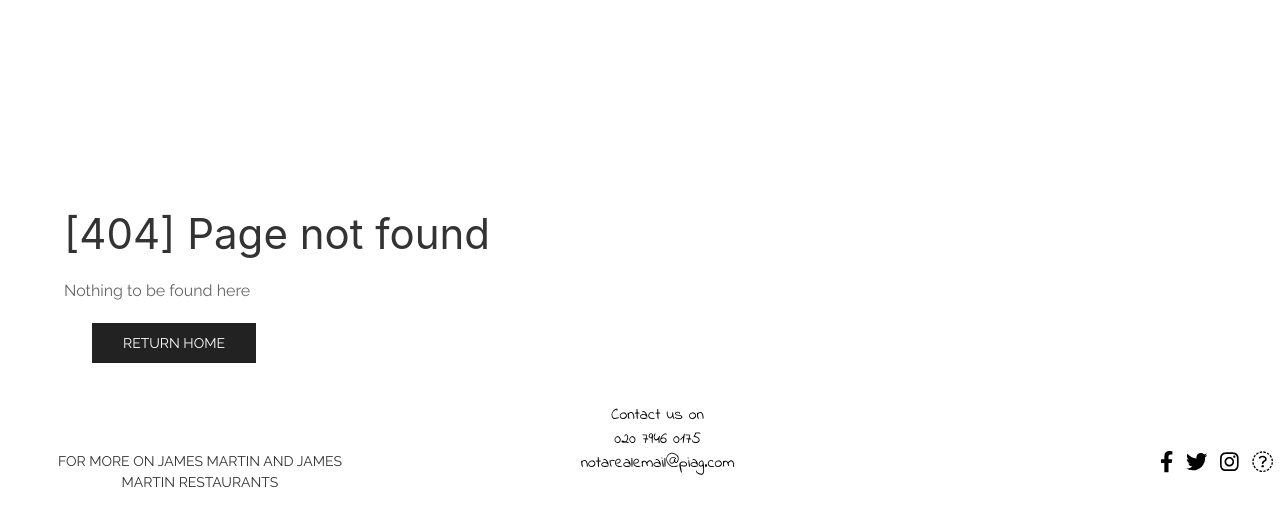
After one commit to Code-Institute-Submissions/pigginnel, a Flask app: template templates/error_404.html in a window 1280 px wide. The commit adds this page. Shown: the top 526 px of the page. Run offline with Flask 2, Linux system fonts and the light colour scheme; the template is opened without the code that fills it, so the values that code supplies are empty; some libraries are stand-ins or nearby versions.

Commit message:
FEAT: Include error responses

```diff
--- a/run.py
+++ b/run.py
@@ -228,6 +228,16 @@ def reload():
     return redirect(url_for("index"))
 
 
+@app.errorhandler(404)
+def not_found_error(error):
+    return render_template('error_404.html'), 404
+
+
+@app.errorhandler(500)
+def internal_server_error(error):
+    return render_template('error_500.html'), 500
+
+
 if __name__ == "__main__":
     app.run(
         host=os.environ.get("IP", "127.0.0.1"),
--- a/static/css/main.css
+++ b/static/css/main.css
@@ -176,6 +176,12 @@ footer {
     font-family: 'Raleway', sans-serif;
     font-weight: 700;
 }
+
+.uk-tab>.uk-active>a {
+    color: #333;
+    border-color: black;
+}
+
 @media only screen and (max-width: 1200px) {
     .titles {
         display: flex;
@@ -325,3 +331,8 @@ text-align: center;
     margin-right: 10vw;
     margin-bottom: 2em;
 }
+
+.error{
+    margin-top: 5em;
+    margin-left: 5%;
+}
--- /dev/null
+++ b/templates/error_404.html
@@ -0,0 +1,11 @@
+{% extends 'base.html' %}
+{% block content %}
+
+<div class="error">
+    <h1  class="page-title">[404] Page not found</h1>
+
+    <p>Nothing to be found here</p>
+
+    <a class="uk-button uk-button-secondary" href="/">Return Home</a>
+</div>
+{% endblock %}
```
Also changed, not shown: templates/error_500.html (added, +11 -0 lines).
